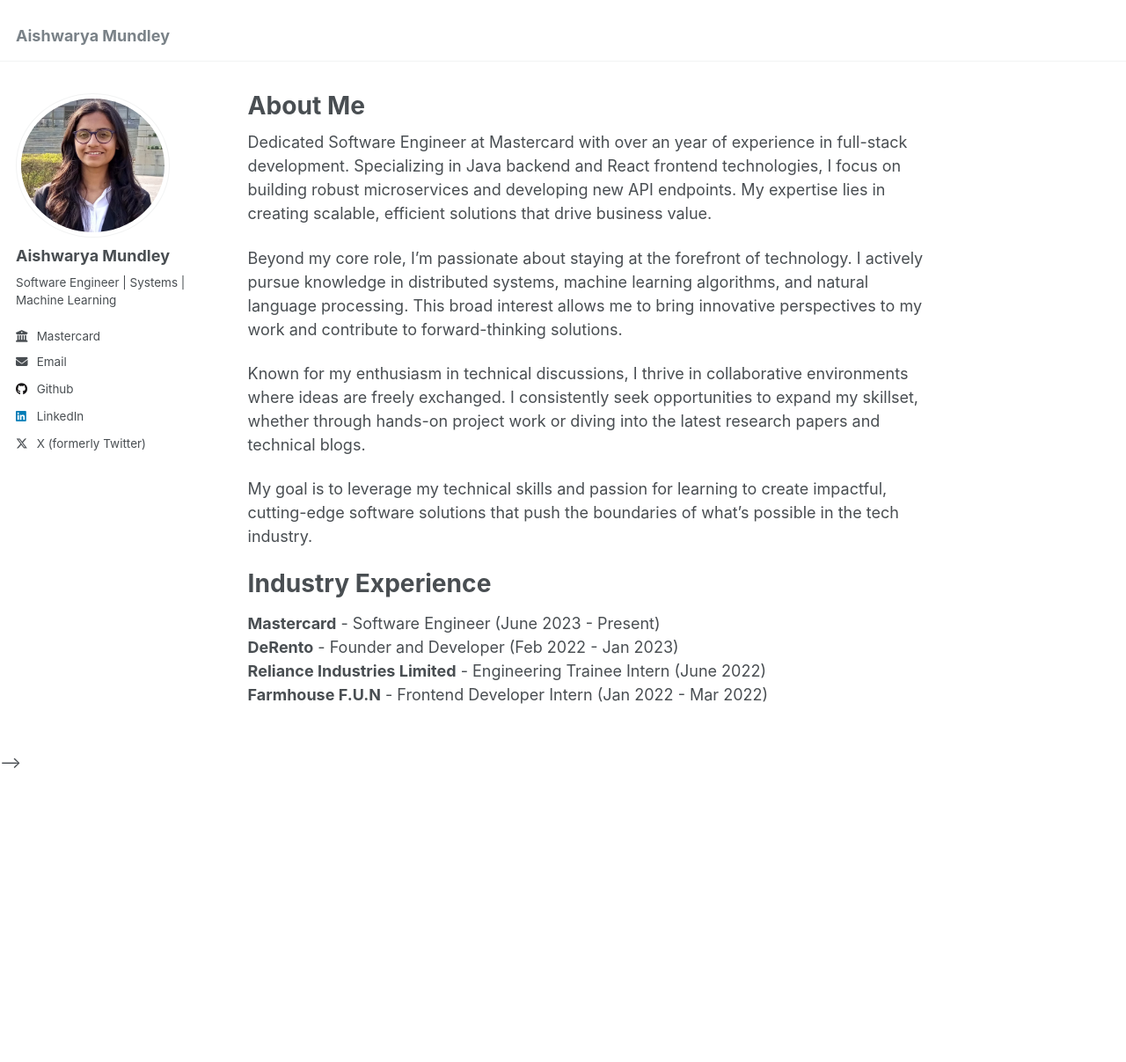
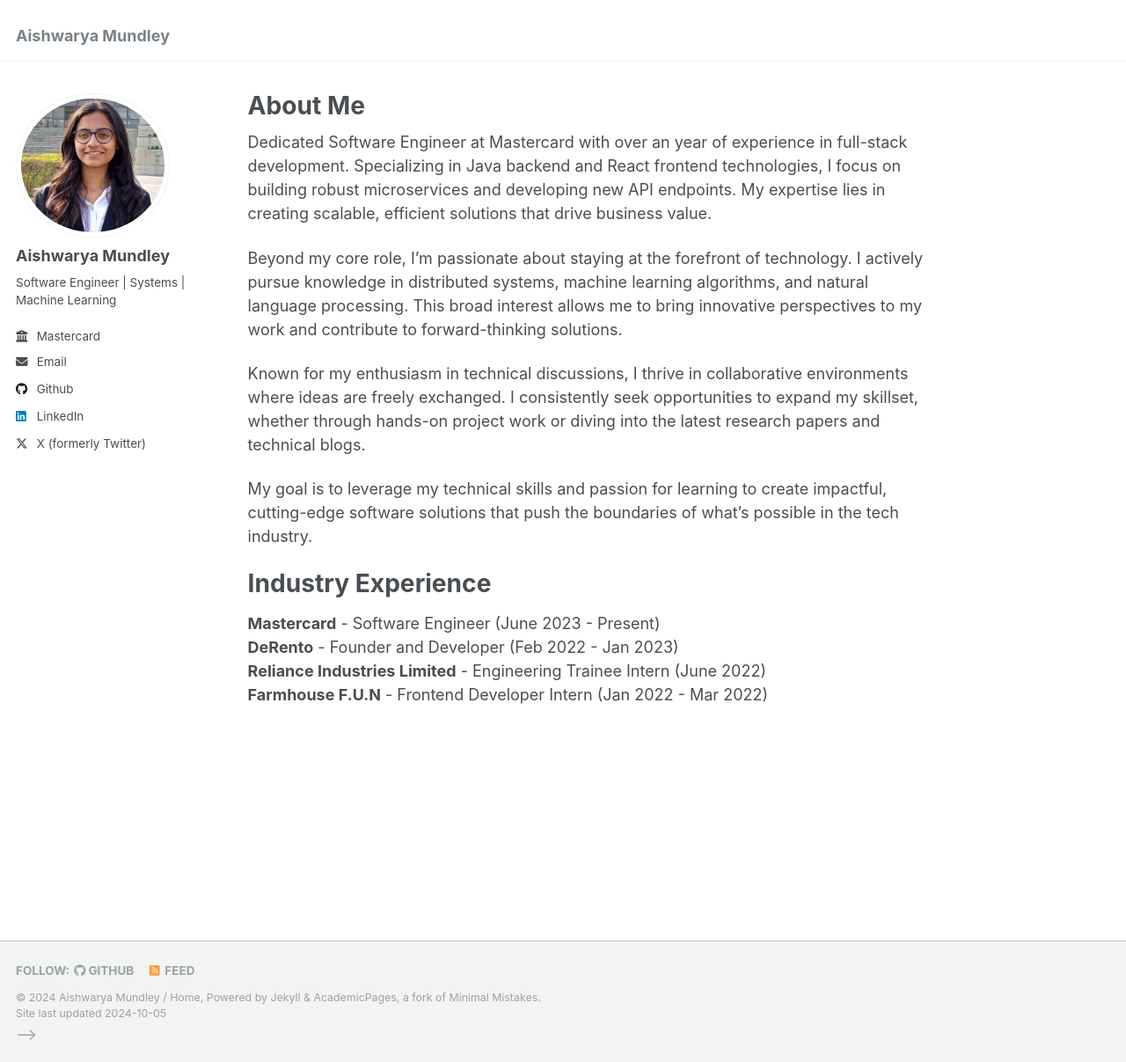
Before and after one commit to aishwarya-mundley/aishwarya-mundley.github.io, a Jekyll site: the page built from _pages/about.md, in a window 1280 px wide and 1207 px high. Shown: the whole window at 88% size. Built offline with Jekyll 4.4.1, drawn with Linux system fonts in a browser that asks for light colours.

Commit message:
footer changes

```diff
--- a/_includes/footer.html
+++ b/_includes/footer.html
@@ -1,4 +1,4 @@
-<!-- {% include base_path %}
+{% include base_path %}
 
 {% if site.author.github or site.author.bitbucket or site.atom_feed.hide != true %}
 <div class="page__footer-follow">
@@ -23,4 +23,3 @@
   &copy; {{ site.time | date: '%Y' }} {{ site.name | default: site.title }}, {{ site.data.ui-text[site.locale].powered_by | default: "Powered by" }} <a href="http://jekyllrb.com" rel="nofollow">Jekyll</a> &amp; <a href="https://github.com/academicpages/academicpages.github.io">AcademicPages</a>, a fork of <a href="https://mademistakes.com/work/minimal-mistakes-jekyll-theme/" rel="nofollow">Minimal Mistakes</a>.<br />
   Site last updated {{ "now" | date: '%Y-%m-%d' %}}
 </div>
- -->
--- a/_layouts/default.html
+++ b/_layouts/default.html
@@ -18,12 +18,12 @@
 
     {{ content }}
 
-<!--     <div class="page__footer">
+    <div class="page__footer">
       <footer>
-        {% include footer/custom.html %}
-        {% include footer.html %}
+        <!-- {% include footer/custom.html %}
+        {% include footer.html %} -->
       </footer>
-    </div> -->
+    </div>
 
     {% include scripts.html %}
 
```
